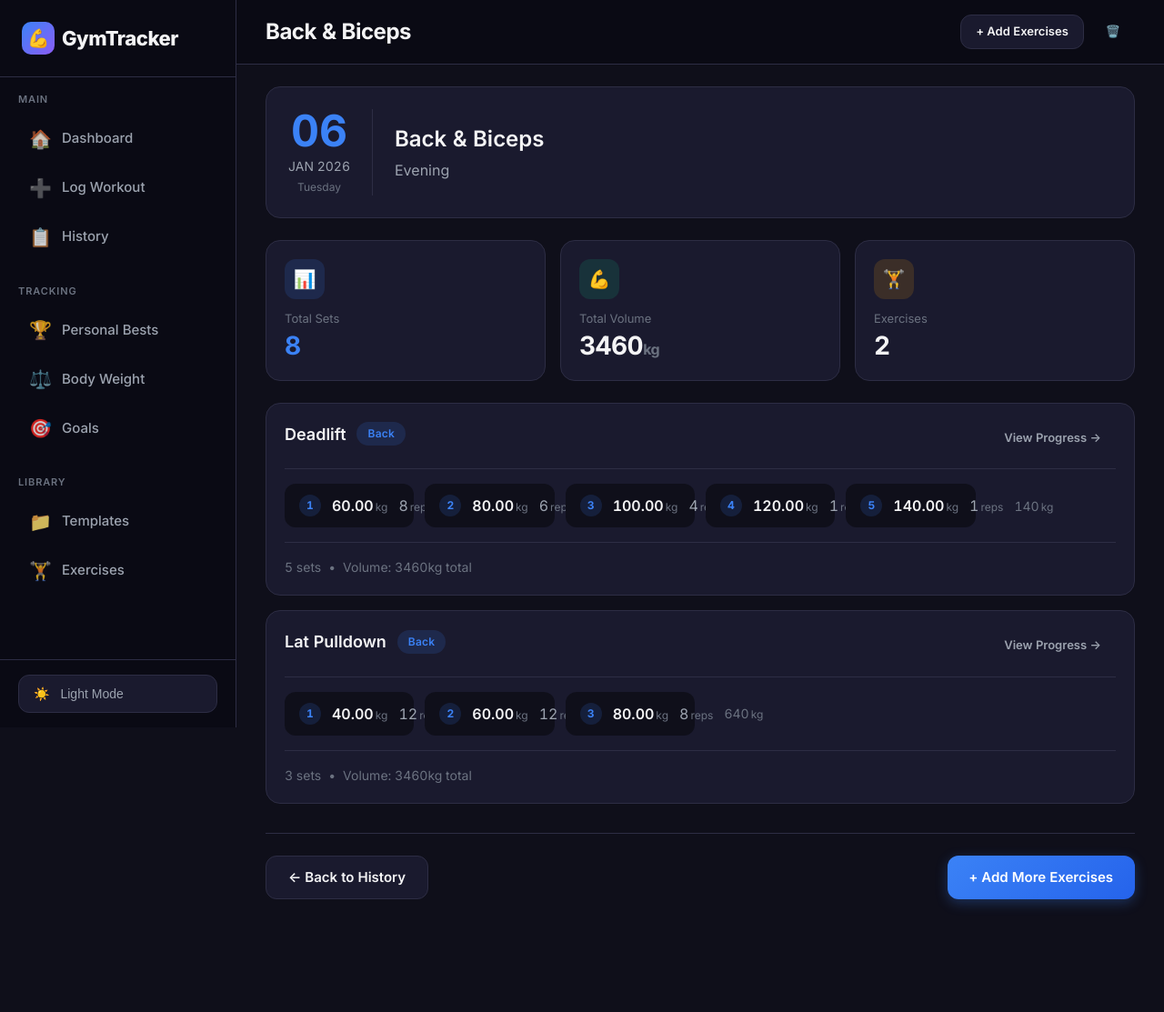
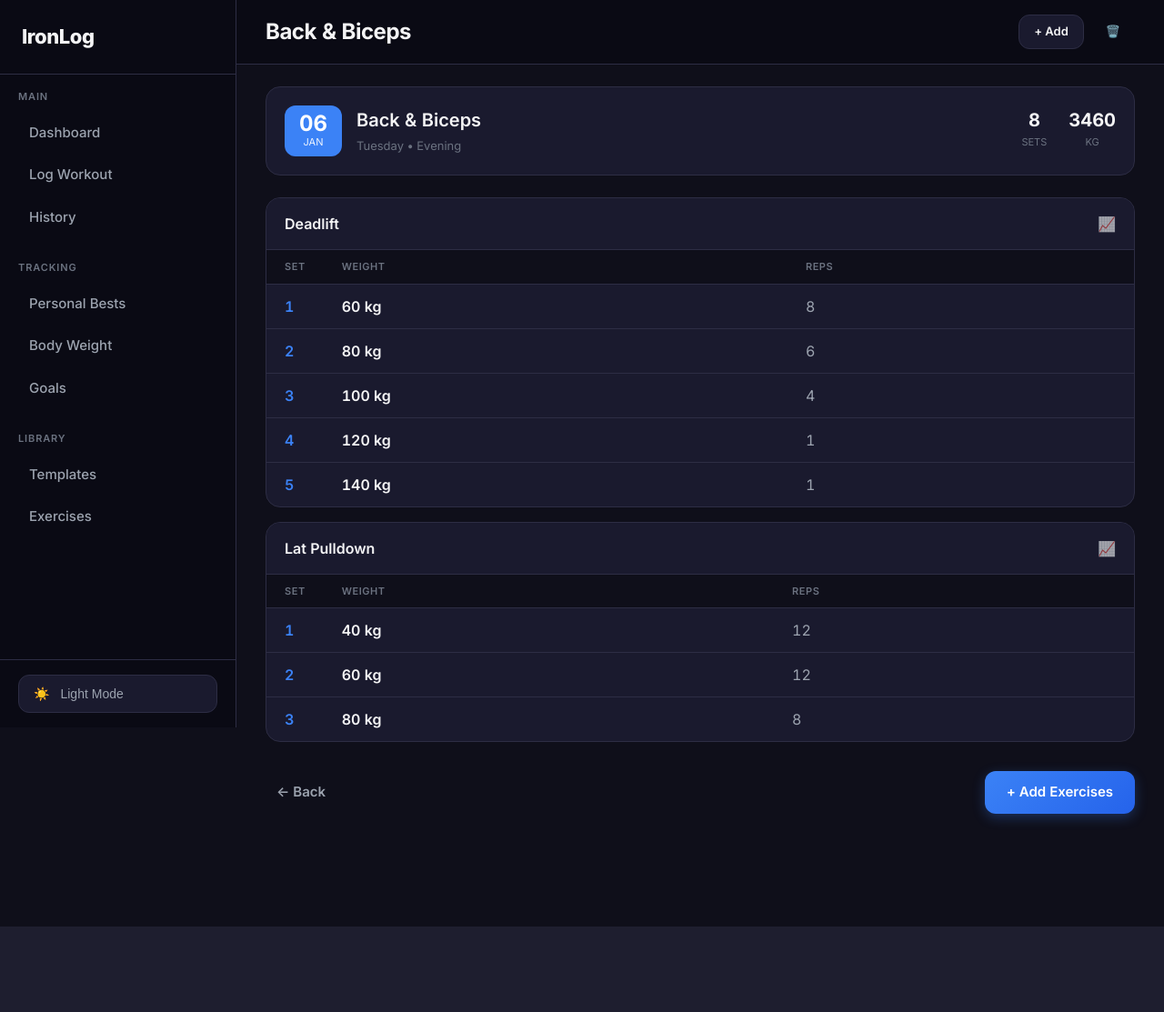
Before and after one commit to batsalshr/Gym-Tracker, a Django app: page /workout/1/ in a window 1280 px wide. Shown: the whole page at 91% size. After the commit the page ends 1019 px from the top, so only its background shows below. Run offline with Django 4.2, Linux system fonts and the light colour scheme; data comes from the database, SQL or seed files in the repository; both versions use the stored data as it was after the commit.

Commit message:
refactor: improve base.html structure for global UI components

```diff
--- a/templates/base.html
+++ b/templates/base.html
@@ -3,7 +3,7 @@
 <head>
     <meta charset="UTF-8">
     <meta name="viewport" content="width=device-width, initial-scale=1.0, user-scalable=no">
-    <title>{% block title %}Gym Tracker{% endblock %}</title>
+    <title>{% block title %}IronLog{% endblock %}</title>
     <link rel="preconnect" href="https://fonts.googleapis.com">
     <link rel="preconnect" href="https://fonts.gstatic.com" crossorigin>
     <link href="https://fonts.googleapis.com/css2?family=Inter:wght@400;500;600;700;800&display=swap" rel="stylesheet">
@@ -962,8 +962,7 @@
         <aside class="sidebar">
             <div class="sidebar-header">
                 <a href="{% url 'dashboard' %}" class="logo">
-                    <span class="logo-icon">💪</span>
-                    GymTracker
+                    IronLog
                 </a>
             </div>
 
@@ -971,15 +970,12 @@
                 <div class="nav-section">
                     <div class="nav-section-title">Main</div>
                     <a href="{% url 'dashboard' %}" class="nav-item {% if request.path == '/' %}active{% endif %}">
-                        <span class="nav-icon">🏠</span>
                         Dashboard
                     </a>
                     <a href="{% url 'log_workout' %}" class="nav-item {% if 'log' in request.path %}active{% endif %}">
-                        <span class="nav-icon">➕</span>
                         Log Workout
                     </a>
                     <a href="{% url 'history' %}" class="nav-item {% if 'history' in request.path %}active{% endif %}">
-                        <span class="nav-icon">📋</span>
                         History
                     </a>
                 </div>
@@ -987,15 +983,12 @@
                 <div class="nav-section">
                     <div class="nav-section-title">Tracking</div>
                     <a href="{% url 'personal_bests' %}" class="nav-item {% if 'personal-bests' in request.path %}active{% endif %}">
-                        <span class="nav-icon">🏆</span>
                         Personal Bests
                     </a>
                     <a href="{% url 'bodyweight' %}" class="nav-item {% if 'bodyweight' in request.path %}active{% endif %}">
-                        <span class="nav-icon">⚖️</span>
                         Body Weight
                     </a>
                     <a href="{% url 'goals' %}" class="nav-item {% if 'goals' in request.path %}active{% endif %}">
-                        <span class="nav-icon">🎯</span>
                         Goals
                     </a>
                 </div>
@@ -1003,11 +996,9 @@
                 <div class="nav-section">
                     <div class="nav-section-title">Library</div>
                     <a href="{% url 'templates' %}" class="nav-item {% if 'templates' in request.path %}active{% endif %}">
-                        <span class="nav-icon">📁</span>
                         Templates
                     </a>
                     <a href="{% url 'exercises' %}" class="nav-item {% if 'exercises' in request.path %}active{% endif %}">
-                        <span class="nav-icon">🏋️</span>
                         Exercises
                     </a>
                 </div>
--- a/templates/workouts/workout_detail.html
+++ b/templates/workouts/workout_detail.html
@@ -5,7 +5,7 @@
 
 {% block header_actions %}
 <div style="display: flex; gap: 0.5rem; align-items: center;">
-    <a href="{% url 'add_exercises' workout.id %}" class="btn btn-secondary btn-sm">+ Add Exercises</a>
+    <a href="{% url 'add_exercises' workout.id %}" class="btn btn-secondary btn-sm">+ Add</a>
     <form method="post" action="{% url 'delete_workout' workout.id %}" style="display: inline;">
         {% csrf_token %}
         <button type="submit" class="btn btn-ghost btn-sm" style="color: var(--danger);" onclick="return confirm('Delete this workout?')">🗑️</button>
@@ -14,275 +14,248 @@
 {% endblock %}
 
 {% block content %}
-<!-- Workout Header -->
-<div class="workout-header-card">
-    <div class="workout-header-date">
-        <span class="workout-date-big">{{ workout.date|date:"d" }}</span>
-        <span class="workout-date-month">{{ workout.date|date:"M Y" }}</span>
-        <span class="workout-date-day">{{ workout.date|date:"l" }}</span>
+<!-- Compact Header -->
+<div class="workout-header">
+    <div class="workout-date-badge">
+        <span class="date-num">{{ workout.date|date:"d" }}</span>
+        <span class="date-month">{{ workout.date|date:"M" }}</span>
     </div>
-    <div class="workout-header-info">
-        <h2 class="workout-type">{{ workout.get_muscle_groups_display }}</h2>
-        {% if workout.notes %}
-        <p class="workout-notes">{{ workout.notes }}</p>
-        {% endif %}
+    <div class="workout-info">
+        <h2>{{ workout.get_muscle_groups_display }}</h2>
+        <span class="workout-meta">{{ workout.date|date:"l" }}{% if workout.notes %} • {{ workout.notes }}{% endif %}</span>
+    </div>
+    <div class="workout-stats-inline">
+        <div class="stat-inline">
+            <span class="stat-num">{{ workout.get_total_sets }}</span>
+            <span class="stat-lbl">sets</span>
+        </div>
+        <div class="stat-inline">
+            <span class="stat-num">{{ total_volume|floatformat:0 }}</span>
+            <span class="stat-lbl">kg</span>
+        </div>
     </div>
 </div>
 
-<!-- Stats -->
-<div class="stats-grid" style="grid-template-columns: repeat(3, 1fr);">
-    <div class="stat-card">
-        <div class="stat-icon blue">📊</div>
-        <div class="stat-label">Total Sets</div>
-        <div class="stat-value accent font-mono">{{ workout.get_total_sets }}</div>
-    </div>
-    <div class="stat-card">
-        <div class="stat-icon green">💪</div>
-        <div class="stat-label">Total Volume</div>
-        <div class="stat-value font-mono">{{ total_volume|floatformat:0 }}<span style="font-size: 1rem; color: var(--text-muted);">kg</span></div>
-    </div>
-    <div class="stat-card">
-        <div class="stat-icon orange">🏋️</div>
-        <div class="stat-label">Exercises</div>
-        <div class="stat-value font-mono">{{ exercises_data|length }}</div>
-    </div>
-</div>
-
-<!-- Exercises -->
+<!-- Exercises - Clean Table Style -->
 {% if exercises_data %}
-<div class="exercises-list">
+<div class="exercises-container">
     {% for name, data in exercises_data.items %}
-    <div class="exercise-card">
-        <div class="exercise-header">
-            <div class="exercise-info">
-                <h3 class="exercise-name">{{ name }}</h3>
-                <span class="badge badge-primary">{{ data.exercise.get_muscle_group_display }}</span>
-            </div>
-            <a href="{% url 'exercise_progress' data.exercise.id %}" class="btn btn-ghost btn-sm">View Progress →</a>
+    <div class="exercise-block">
+        <div class="exercise-title">
+            <span class="exercise-name">{{ name }}</span>
+            <a href="{% url 'exercise_progress' data.exercise.id %}" class="progress-link">📈</a>
         </div>
 
-        <div class="sets-grid">
-            {% for set in data.sets %}
-            <div class="set-item {% if forloop.first %}{% endif %}">
-                <span class="set-num">{{ forloop.counter }}</span>
-                <span class="set-weight">{{ set.weight }}<small>kg</small></span>
-                <span class="set-reps">{{ set.reps }}<small>reps</small></span>
-                <span class="set-volume">{{ set.get_volume|floatformat:0 }}<small>kg</small></span>
-            </div>
-            {% endfor %}
-        </div>
-
-        <div class="exercise-summary">
-            <span>{{ data.sets|length }} sets</span>
-            <span>•</span>
-            <span>{% widthratio 1 1 1 as t %}{% for s in data.sets %}{% with vol=s.get_volume %}{% endwith %}{% endfor %}Volume: {{ data.sets.0.workout.get_total_volume|floatformat:0 }}kg total</span>
-        </div>
+        <table class="sets-table">
+            <thead>
+                <tr>
+                    <th>Set</th>
+                    <th>Weight</th>
+                    <th>Reps</th>
+                </tr>
+            </thead>
+            <tbody>
+                {% for set in data.sets %}
+                <tr>
+                    <td class="set-num-cell">{{ forloop.counter }}</td>
+                    <td class="weight-cell">{{ set.weight|floatformat:0 }} kg</td>
+                    <td class="reps-cell">{{ set.reps }}</td>
+                </tr>
+                {% endfor %}
+            </tbody>
+        </table>
     </div>
     {% endfor %}
 </div>
 {% else %}
-<div class="card">
-    <div class="empty-state">
-        <div class="empty-state-icon">🏋️</div>
-        <h3>No exercises logged</h3>
-        <p>Add some exercises to this workout!</p>
-        <a href="{% url 'add_exercises' workout.id %}" class="btn btn-primary">Add Exercises</a>
-    </div>
+<div class="empty-state">
+    <p>No exercises logged yet</p>
+    <a href="{% url 'add_exercises' workout.id %}" class="btn btn-primary">Add Exercises</a>
 </div>
 {% endif %}
 
-<!-- Actions -->
-<div class="workout-actions">
-    <a href="{% url 'history' %}" class="btn btn-secondary">← Back to History</a>
-    <a href="{% url 'add_exercises' workout.id %}" class="btn btn-primary">+ Add More Exercises</a>
+<!-- Simple Actions -->
+<div class="bottom-actions">
+    <a href="{% url 'history' %}" class="btn btn-ghost">← Back</a>
+    <a href="{% url 'add_exercises' workout.id %}" class="btn btn-primary">+ Add Exercises</a>
 </div>
 
 <style>
-    .workout-header-card {
+    .workout-header {
         display: flex;
-        gap: 1.5rem;
-        padding: 1.5rem;
+        align-items: center;
+        gap: 1rem;
+        padding: 1.25rem;
         background: var(--bg-card);
         border: 1px solid var(--border);
         border-radius: var(--radius-lg);
         margin-bottom: 1.5rem;
     }
 
-    .workout-header-date {
+    .workout-date-badge {
         display: flex;
         flex-direction: column;
         align-items: center;
-        padding-right: 1.5rem;
-        border-right: 1px solid var(--border);
+        padding: 0.5rem 1rem;
+        background: var(--accent);
+        border-radius: var(--radius);
+        color: white;
+        min-width: 56px;
     }
 
-    .workout-date-big {
-        font-size: 3rem;
+    .date-num {
+        font-size: 1.5rem;
         font-weight: 700;
-        color: var(--accent);
         line-height: 1;
     }
 
-    .workout-date-month {
-        font-size: 0.875rem;
-        color: var(--text-secondary);
+    .date-month {
+        font-size: 0.6875rem;
         text-transform: uppercase;
-        margin-top: 0.25rem;
+        opacity: 0.9;
     }
 
-    .workout-date-day {
-        font-size: 0.75rem;
-        color: var(--text-muted);
-        margin-top: 0.25rem;
+    .workout-info {
+        flex: 1;
     }
 
-    .workout-header-info {
-        flex: 1;
-        display: flex;
-        flex-direction: column;
-        justify-content: center;
-    }
-
-    .workout-type {
-        font-size: 1.5rem;
+    .workout-info h2 {
+        font-size: 1.25rem;
         font-weight: 600;
-        margin: 0 0 0.25rem;
-    }
-
-    .workout-notes {
-        color: var(--text-secondary);
         margin: 0;
     }
 
-    .exercises-list {
+    .workout-meta {
+        font-size: 0.8125rem;
+        color: var(--text-muted);
+    }
+
+    .workout-stats-inline {
+        display: flex;
+        gap: 1.5rem;
+    }
+
+    .stat-inline {
+        text-align: center;
+    }
+
+    .stat-num {
+        display: block;
+        font-size: 1.25rem;
+        font-weight: 700;
+        color: var(--text-primary);
+        line-height: 1;
+    }
+
+    .stat-lbl {
+        font-size: 0.6875rem;
+        color: var(--text-muted);
+        text-transform: uppercase;
+    }
+
+    .exercises-container {
         display: flex;
         flex-direction: column;
         gap: 1rem;
     }
 
-    .exercise-card {
+    .exercise-block {
         background: var(--bg-card);
         border: 1px solid var(--border);
         border-radius: var(--radius-lg);
-        padding: 1.25rem;
+        overflow: hidden;
     }
 
-    .exercise-header {
+    .exercise-title {
         display: flex;
         justify-content: space-between;
-        align-items: flex-start;
-        margin-bottom: 1rem;
-        padding-bottom: 1rem;
+        align-items: center;
+        padding: 1rem 1.25rem;
+        border-bottom: 1px solid var(--border);
+        background: var(--bg-card);
+    }
+
+    .exercise-name {
+        font-weight: 600;
+        font-size: 1rem;
+    }
+
+    .progress-link {
+        text-decoration: none;
+        opacity: 0.6;
+        transition: opacity 0.2s;
+    }
+
+    .progress-link:hover {
+        opacity: 1;
+    }
+
+    .sets-table {
+        width: 100%;
+        border-collapse: collapse;
+    }
+
+    .sets-table th {
+        padding: 0.625rem 1.25rem;
+        text-align: left;
+        font-size: 0.6875rem;
+        font-weight: 600;
+        text-transform: uppercase;
+        letter-spacing: 0.05em;
+        color: var(--text-muted);
+        background: var(--bg-main);
+    }
+
+    .sets-table td {
+        padding: 0.75rem 1.25rem;
         border-bottom: 1px solid var(--border);
     }
 
-    .exercise-info {
-        display: flex;
-        align-items: center;
-        gap: 0.75rem;
+    .sets-table tr:last-child td {
+        border-bottom: none;
     }
 
-    .exercise-name {
-        font-size: 1.125rem;
-        font-weight: 600;
-        margin: 0;
+    .sets-table tr:hover td {
+        background: var(--bg-main);
     }
 
-    .sets-grid {
-        display: grid;
-        grid-template-columns: repeat(auto-fill, minmax(140px, 1fr));
-        gap: 0.75rem;
+    .set-num-cell {
+        width: 60px;
+        font-weight: 600;
+        color: var(--accent);
     }
 
-    .set-item {
-        display: flex;
-        align-items: center;
-        gap: 0.75rem;
-        padding: 0.75rem 1rem;
-        background: var(--bg-main);
-        border-radius: var(--radius);
-    }
-
-    .set-num {
-        width: 24px;
-        height: 24px;
-        background: var(--accent-light);
-        color: var(--accent);
-        border-radius: 50%;
-        display: flex;
-        align-items: center;
-        justify-content: center;
-        font-size: 0.75rem;
-        font-weight: 700;
-        flex-shrink: 0;
-    }
-
-    .set-weight {
+    .weight-cell {
         font-weight: 600;
         font-variant-numeric: tabular-nums;
     }
 
-    .set-weight small,
-    .set-reps small,
-    .set-volume small {
-        font-weight: 400;
-        color: var(--text-muted);
-        font-size: 0.75rem;
-        margin-left: 0.125rem;
-    }
-
-    .set-reps {
+    .reps-cell {
         color: var(--text-secondary);
     }
 
-    .set-volume {
-        color: var(--text-muted);
-        font-size: 0.875rem;
-        margin-left: auto;
-    }
-
-    .exercise-summary {
-        display: flex;
-        gap: 0.5rem;
-        margin-top: 1rem;
-        padding-top: 1rem;
-        border-top: 1px solid var(--border);
-        font-size: 0.875rem;
-        color: var(--text-muted);
-    }
-
-    .workout-actions {
+    .bottom-actions {
         display: flex;
         justify-content: space-between;
         margin-top: 2rem;
-        padding-top: 1.5rem;
-        border-top: 1px solid var(--border);
     }
 
     @media (max-width: 768px) {
-        .workout-header-card {
-            flex-direction: column;
-            text-align: center;
+        .workout-header {
+            flex-wrap: wrap;
         }
 
-        .workout-header-date {
-            padding-right: 0;
-            padding-bottom: 1rem;
-            border-right: none;
-            border-bottom: 1px solid var(--border);
+        .workout-stats-inline {
+            width: 100%;
+            justify-content: space-around;
+            padding-top: 1rem;
+            margin-top: 1rem;
+            border-top: 1px solid var(--border);
         }
 
-        .sets-grid {
-            grid-template-columns: 1fr;
-        }
-
-        .workout-actions {
-            flex-direction: column;
-            gap: 0.75rem;
-        }
-
-        .workout-actions .btn {
-            width: 100%;
+        .sets-table th,
+        .sets-table td {
+            padding: 0.625rem 1rem;
         }
     }
 </style>
```
Also changed, not shown: db.sqlite3, 2 other files.
